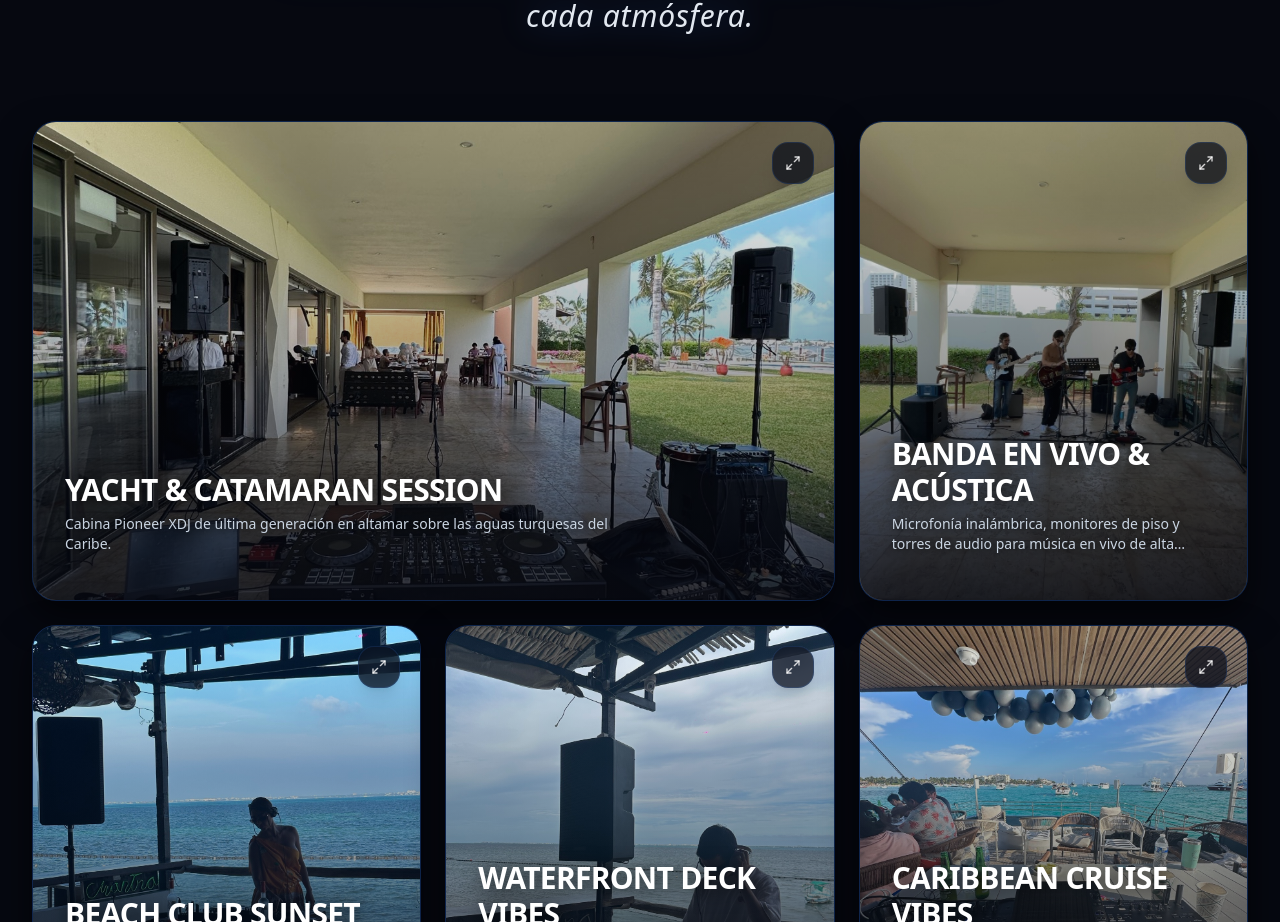
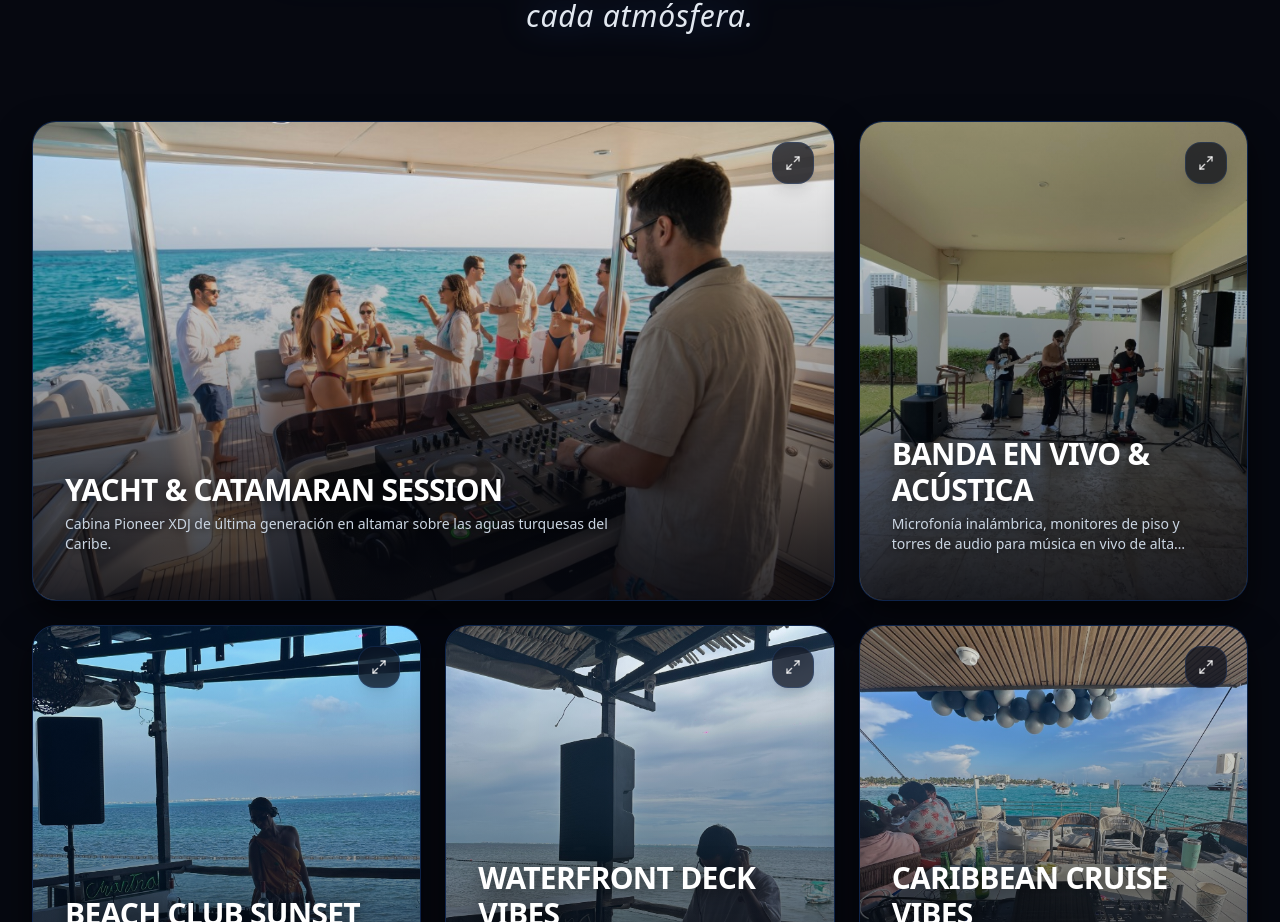
Before and after one commit to AnthonyFclub/Audio-Sync, a Next.js app: page / in a window 1280 px wide. Shown: the part 2558-3480 px from the top of the page. Built offline with nearby package versions, Linux system fonts and the light colour scheme.

Commit message:
feat: replace yacht session photo with new DJ party on yacht image

```diff
--- a/components/Gallery.tsx
+++ b/components/Gallery.tsx
@@ -16,7 +16,7 @@ interface Experience {
 const experiences: Experience[] = [
     {
         id: 1,
-        src: "/images/experiencias/IMG_7506.jpeg",
+        src: "/images/experiencias/yacht-session-new.jpg",
         title: "YACHT & CATAMARAN SESSION",
         description: "Cabina Pioneer XDJ de última generación en altamar sobre las aguas turquesas del Caribe.",
         gridSpan: "col-span-1 md:col-span-2 lg:col-span-8 h-[380px] sm:h-[450px] lg:h-[480px]",
```
Also changed, not shown: public/images/experiencias/yacht-session-new.jpg (added).
